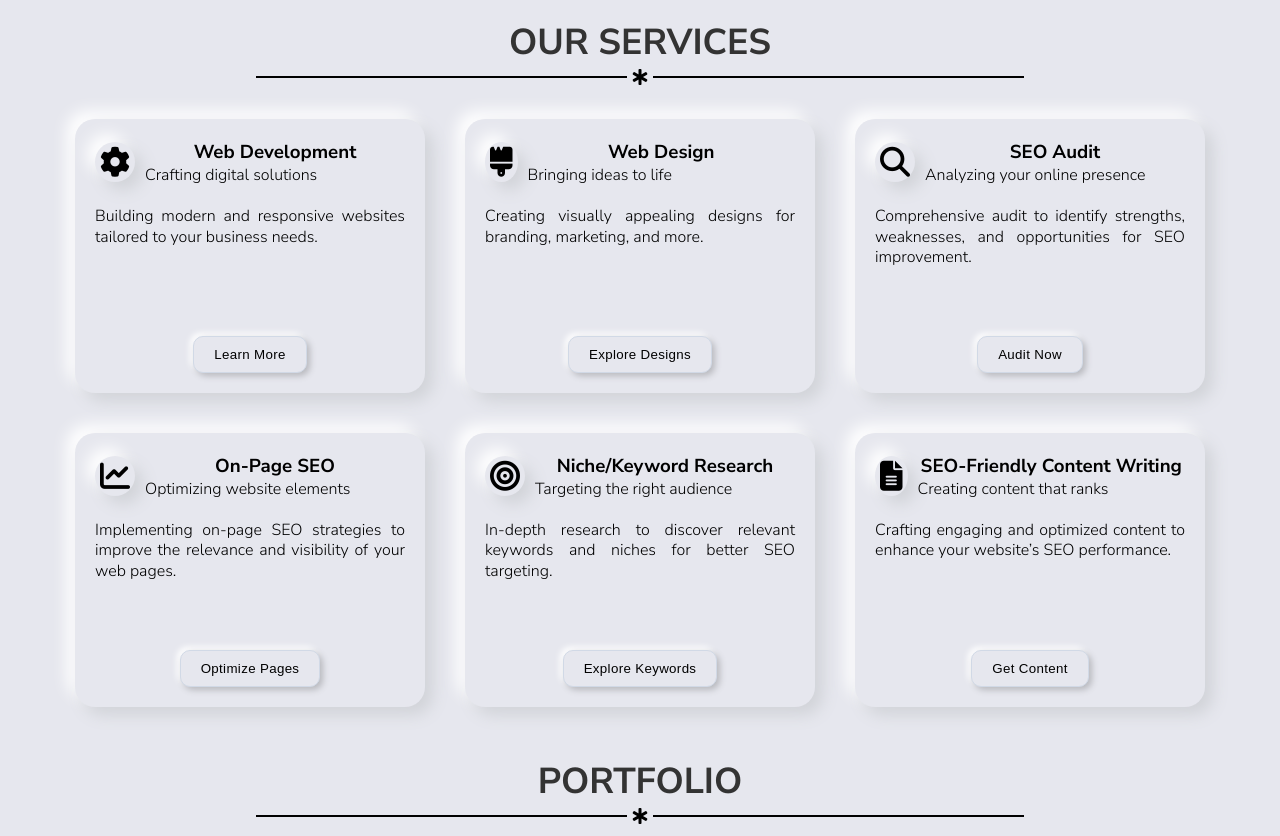
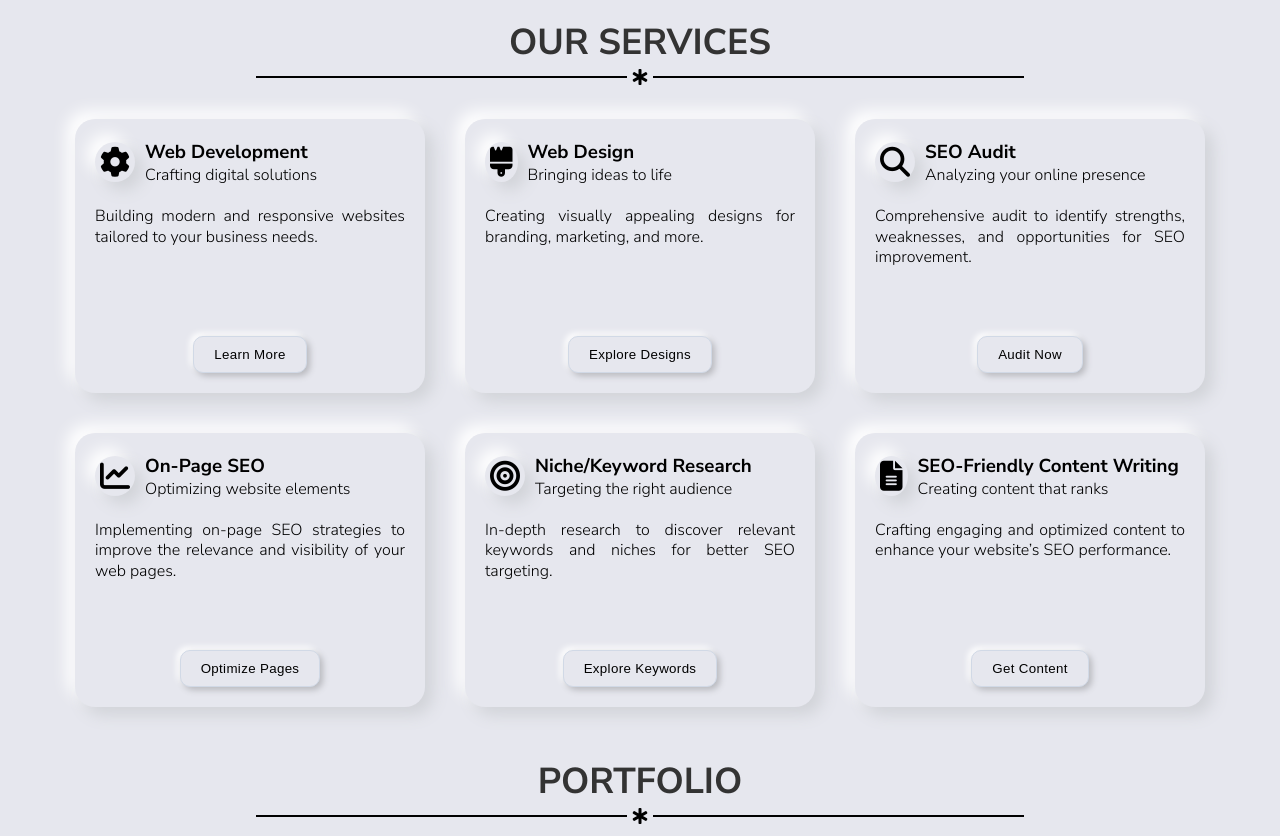
Before and after one commit to tanvir-abid/Portfolio, a plain HTML site: page portfolio2/index.html in a window 1280 px wide. Shown: the part 1820-2656 px from the top of the page. Drawn offline with Linux system fonts and the light colour scheme.

```diff
--- a/portfolio2/css/portfolio2.css
+++ b/portfolio2/css/portfolio2.css
@@ -1463,7 +1463,7 @@ textarea{
 .mcard h2 {
     font-size: 20px;
 }
-.mcard h2, h3{
+.mcard h2,.mcard h3{
     text-align: center;
     text-transform: capitalize;
 }
```
